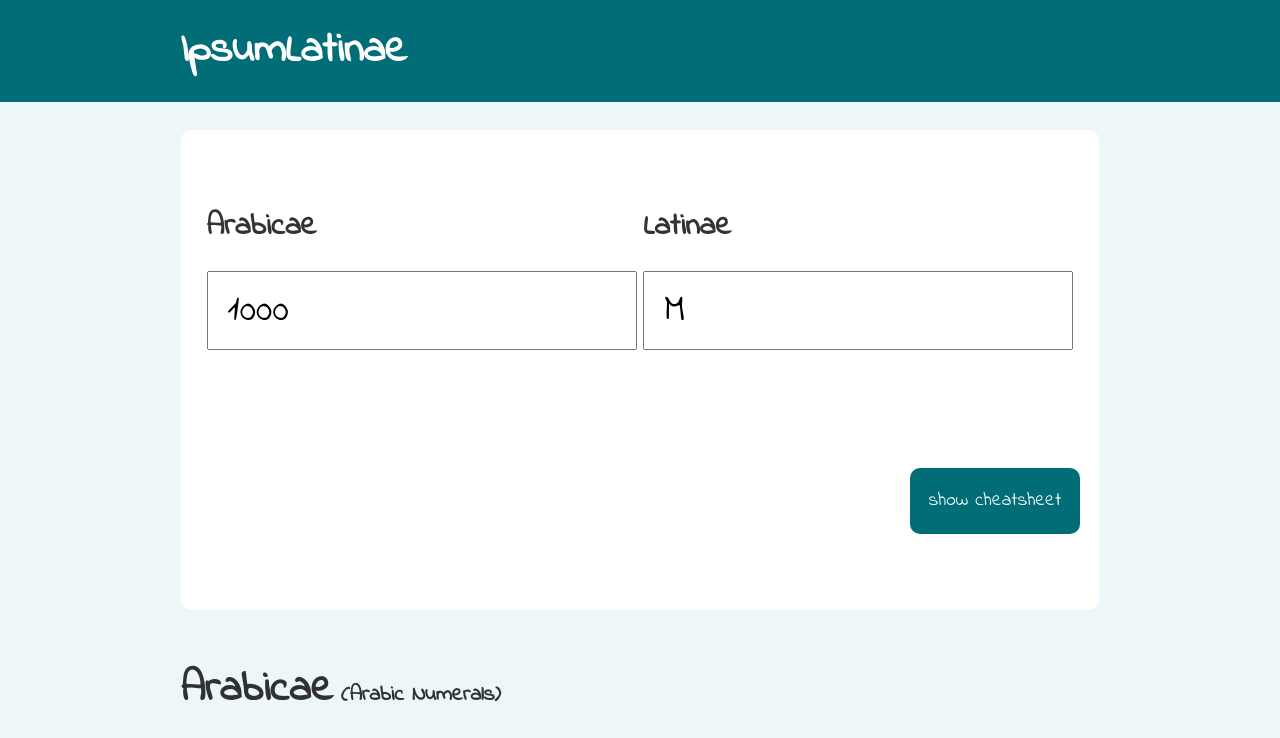
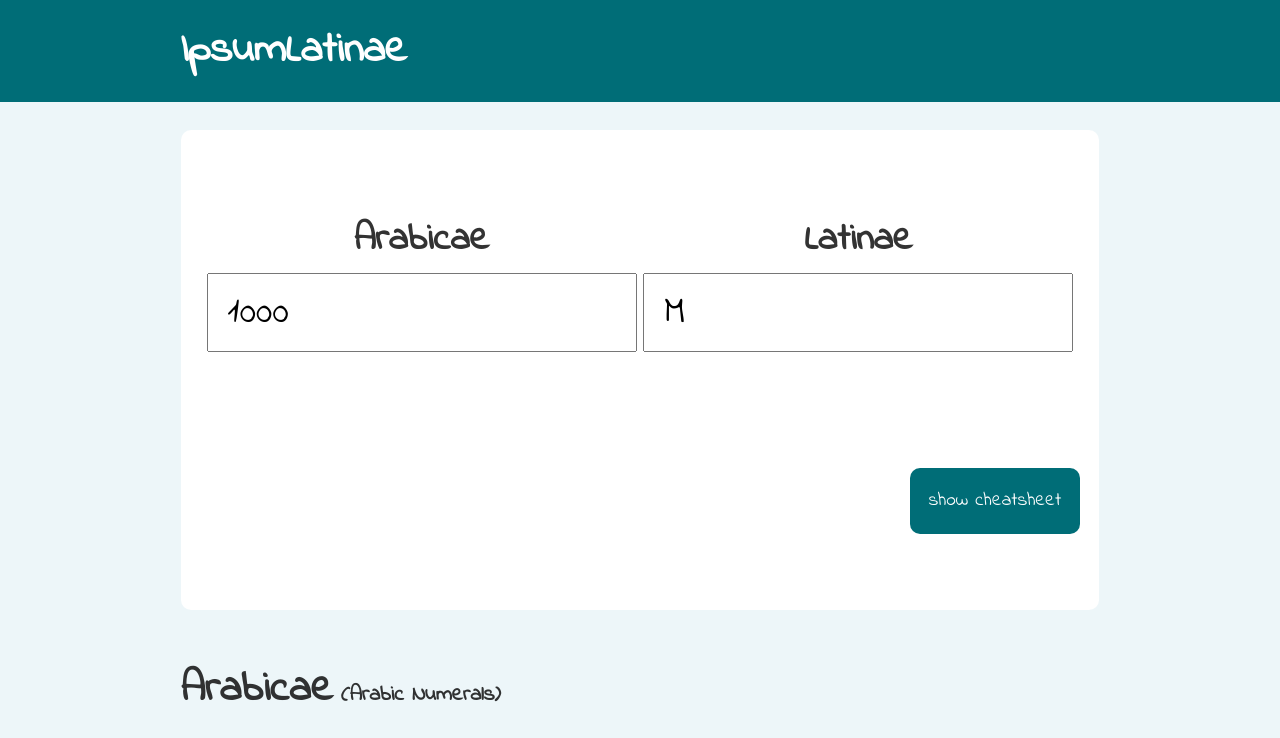
Before and after one commit to Artofaj/NumeralConverter, a Gatsby site: page / in a window 1280 px wide. Shown: the top 738 px of the page. Built offline with nearby package versions, Linux system fonts and the light colour scheme; Gatsby itself is replaced by a stand-in of ours.

Commit message:
tweaked labeles' styles

```diff
--- a/src/components/converterInput.js
+++ b/src/components/converterInput.js
@@ -17,7 +17,7 @@ const Input = params => {
 
   return (
     <label htmlFor={params.id.toLowerCase()}>
-      <h2>{params.id}</h2>
+      <div style={{margin:"var(--gap-sm)"}} className="big-font font-centered">{params.id}</div>
       <input
         style={{
           fontSize: "2rem",
--- a/src/components/styles/helpers.scss
+++ b/src/components/styles/helpers.scss
@@ -13,3 +13,12 @@
 .mini-font {
   font-size: 0.5em;
 }
+
+.big-font {
+  font-size: 2em;
+  font-weight: bold;
+}
+
+.font-centered {
+  text-align: center;
+}
```
